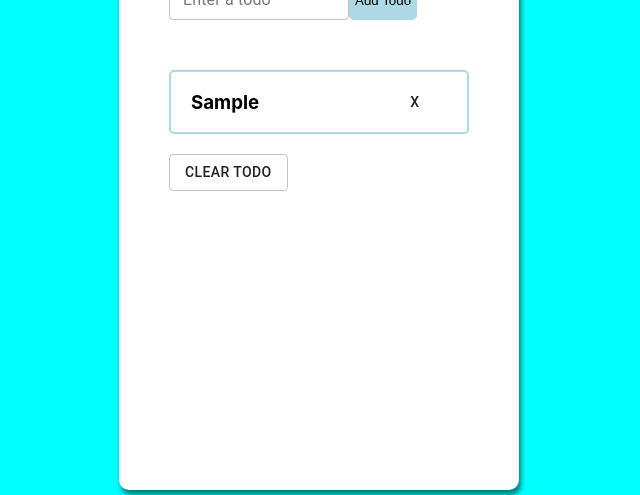
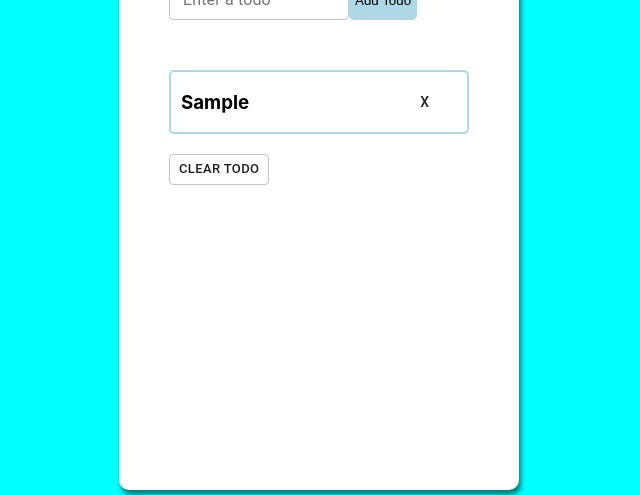
Before and after one commit to hebraheem/todo_task, a React (Create React App) app: page / in a window 1280 px wide. Both pictures are taken after typing "Sample" into the empty fields and a click on the button "Add Todo". Shown: the part 180-675 px from the top of the page, without its empty margins (321-961 px from the left). Built offline with nearby package versions, Linux system fonts and the light colour scheme.

Commit message:
added alert msg

```diff
--- a/src/component/List.jsx
+++ b/src/component/List.jsx
@@ -6,7 +6,7 @@ const List = ({ list, handleClear, handleClick }) => {
   const classes = useStyles();
 
   return (
-    <div>
+    <div className={classes.wrapper}>
       {list.map((todo) => {
         return (
           <div key={todo.id} className={classes.list}>
@@ -16,7 +16,7 @@ const List = ({ list, handleClear, handleClick }) => {
         );
       })}
       {list.length > 0 && (
-        <Button variant="outlined" onClick={handleClear}>
+        <Button variant="outlined" size="small" onClick={handleClear}>
           Clear Todo
         </Button>
       )}
--- /dev/null
+++ b/src/component/Snack.jsx
@@ -0,0 +1,33 @@
+import React, {useState} from 'react'
+import { Alert } from "@material-ui/lab";
+import { Snackbar } from "@material-ui/core";
+
+
+const Snack = ({severity, message}) => {
+    const [open, setOpen] = useState(true);
+    const vertical='top'
+    const horizontal='center'
+
+    const handleClose = (event, reason) => {
+    if (reason === "clickaway") {
+      return;
+    }
+
+    setOpen(false);
+    };
+
+    return (
+      <Snackbar
+        open={open}
+        anchorOrigin={{vertical, horizontal}}
+        autoHideDuration={2000}
+        onClose={handleClose}
+      >
+        <Alert onClose={handleClose} severity={severity}>
+          {message}
+        </Alert>
+      </Snackbar>
+    );
+}
+
+export default Snack
--- a/src/component/Todo.jsx
+++ b/src/component/Todo.jsx
@@ -1,33 +1,44 @@
-import { TextField, Button } from "@material-ui/core";
+import { TextField } from "@material-ui/core";
 import React, { useState } from "react";
 import useStyles from "./todoStyle";
 import List from "./List";
+import Snack from "./Snack.jsx";
 
 function Todo() {
   const classes = useStyles();
   const [list, setList] = useState([]);
   const [input, setInput] = useState("");
+  const [error, setError] = useState({ msg: "", err: "", show: false });
 
   const handleSubmit = (e) => {
     e.preventDefault();
     if (!input) {
-      return alert("cannot add an empty field")
+      (setError({
+        msg: "cannot add an empty field",
+        err: "error",
+        show: true,
+      }));
+    } else {
+      setList([...list, { input, id: new Date().getTime().toString() }]);
+      setError({ msg: "Todo added", err: "success", show: true });
+      setInput("");
     }
-    setList([...list, { input, id: new Date().getTime().toString() }]);
-    setInput("");
   };
 
   const handleClick = (id) => {
     const filter = list.filter((list) => list.id !== id);
     setList(filter);
+    setError({ msg: "Todo deleted", err: "error", show: true });
   };
 
   const handleClear = () => {
     setList([]);
+    setError({ msg: "Todo cleared", err: "error", show: true });
   };
 
   return (
     <div className={classes.wrapper}>
+      {error.show && <Snack message={error.msg} severity={error.err} />}
       <form onSubmit={handleSubmit} className={classes.form}>
         <TextField
           type="text"
--- a/src/component/listStyle.js
+++ b/src/component/listStyle.js
@@ -1,15 +1,22 @@
 import { makeStyles } from "@material-ui/core";
 
-const useStyles = makeStyles(()=>({
+const useStyles = makeStyles(() => ({
   list: {
     display: "flex",
     justifyContent: "space-between",
     justifyItems: "center",
     border: "2px solid lightBlue",
     borderRadius: "5px",
-        padding: "0 20px",
-        marginBottom: "20px"
+    padding: "0 10px",
+    marginBottom: "20px",
+  },
+  wrapper: {
+    overflowY: "scroll",
+    height: "350px",
+    "&::-webkit-scrollbar" : {
+        display: "none",
     }
-}))
+  },
+}));
 
 export default useStyles;
```
Lines whose indentation alone changed are shown as unchanged.
